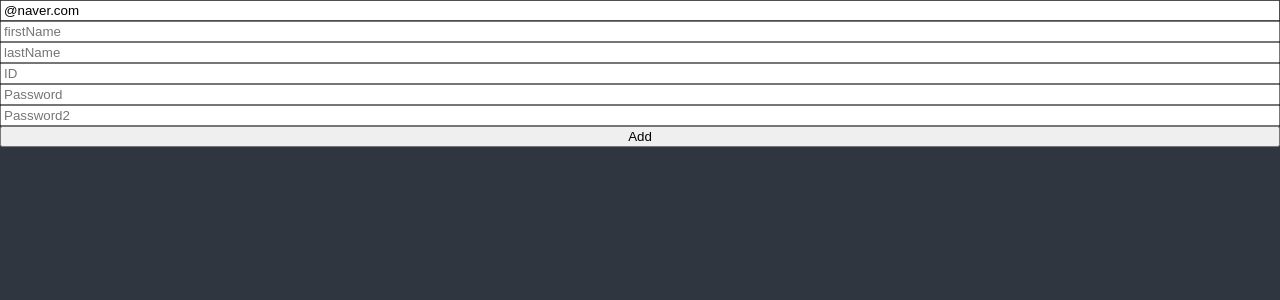
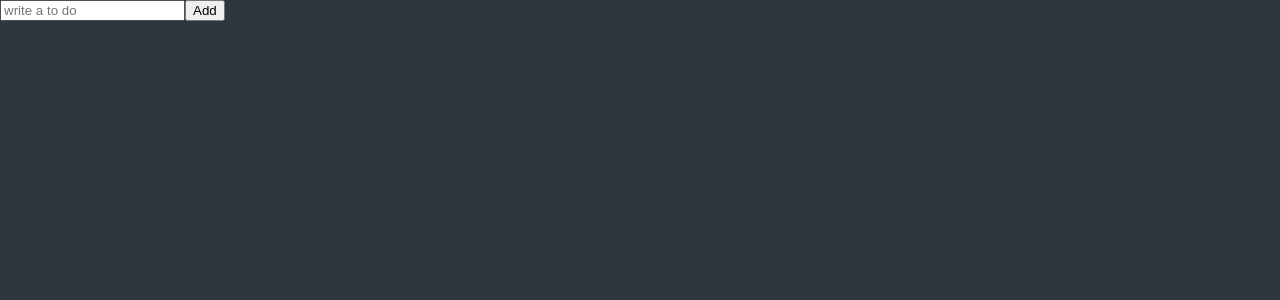
Before and after one commit to UHyun-K/react-todo-app, a React (Create React App) app in the folder react-todo-app/: page / in a window 1280 px wide. Shown: the top 300 px of the page. Built offline with nearby package versions, Linux system fonts and the light colour scheme.

Commit message:
simple todo

```diff
--- a/react-todo-app/src/ToDoList.tsx
+++ b/react-todo-app/src/ToDoList.tsx
@@ -1,111 +1,30 @@
 import React from "react";
 import { useForm } from "react-hook-form";
-
 interface IForm {
-    email: string;
-    firstName: string;
-    lastName: string;
-    ID: string;
-    password: string;
-    password2: string;
-    extraError?: string;
+    toDo: string;
 }
 function ToDoList() {
     const {
         register,
         handleSubmit,
         formState: { errors },
-        setError,
-    } = useForm<IForm>({
-        defaultValues: {
-            email: "@naver.com",
-        },
-    });
-    const onValid = (data: IForm) => {
-        if (data.password !== data.password2) {
-            return setError(
-                "password",
-                { message: "Password are not same" },
-                { shouldFocus: true }
-            );
-        }
-        setError("extraError", { message: "Server offline" });
+        setValue,
+    } = useForm<IForm>();
+    const handleValid = (data: IForm) => {
+        console.log("add to do ", data.toDo);
+        setValue("toDo", "");
     };
-    console.log(errors);
     return (
         <div>
-            <form
-                style={{ display: "flex", flexDirection: "column" }}
-                onSubmit={handleSubmit(onValid)}
-            >
+            <form onSubmit={handleSubmit(handleValid)}>
                 <input
-                    {...register("email", {
-                        required: "Email required",
-                        pattern: {
-                            value: /^[A-Za-z0-9._%+-]+@naver.com$/,
-                            message: "Only naver.com email allowed",
-                        },
+                    {...register("toDo", {
+                        required: "please write to Do",
                     })}
-                    placeholder="Email "
+                    placeholder="write a to do"
                 />
-                <span>{errors?.email?.message}</span>
-                <input
-                    {...register("firstName", {
-                        required: "write here",
-                        validate: {
-                            noNico: (value) =>
-                                value.includes("nico")
-                                    ? "no nicos allowed"
-                                    : true,
-                            noNick: (value) =>
-                                value.includes("nick")
-                                    ? "no nick allowed"
-                                    : true,
-                        },
-                    })}
-                    placeholder="firstName"
-                />
-                <span>{errors?.firstName?.message}</span>
-                <input
-                    {...register("lastName", { required: "write here" })}
-                    placeholder="lastName "
-                />
-                <span>{errors?.lastName?.message}</span>
-                <input
-                    {...register("ID", {
-                        required: "write here",
-                        minLength: {
-                            value: 5,
-                            message: "minLength is 6",
-                        },
-                    })}
-                    placeholder="ID "
-                />
-                <span>{errors?.ID?.message}</span>
-                <input
-                    {...register("password", {
-                        required: "password is required",
-                        minLength: {
-                            value: 5,
-                            message: "your password is too short",
-                        },
-                    })}
-                    placeholder="Password "
-                />
-                <span>{errors?.password?.message}</span>
-                <input
-                    {...register("password2", {
-                        required: "password is required",
-                        minLength: {
-                            value: 5,
-                            message: "your password is too short",
-                        },
-                    })}
-                    placeholder="Password2 "
-                />
-                <span>{errors?.password2?.message}</span>
                 <button>Add</button>
-                <span>{errors?.extraError?.message}</span>
+                <span>{errors?.toDo?.message}</span>
             </form>
         </div>
     );
```
